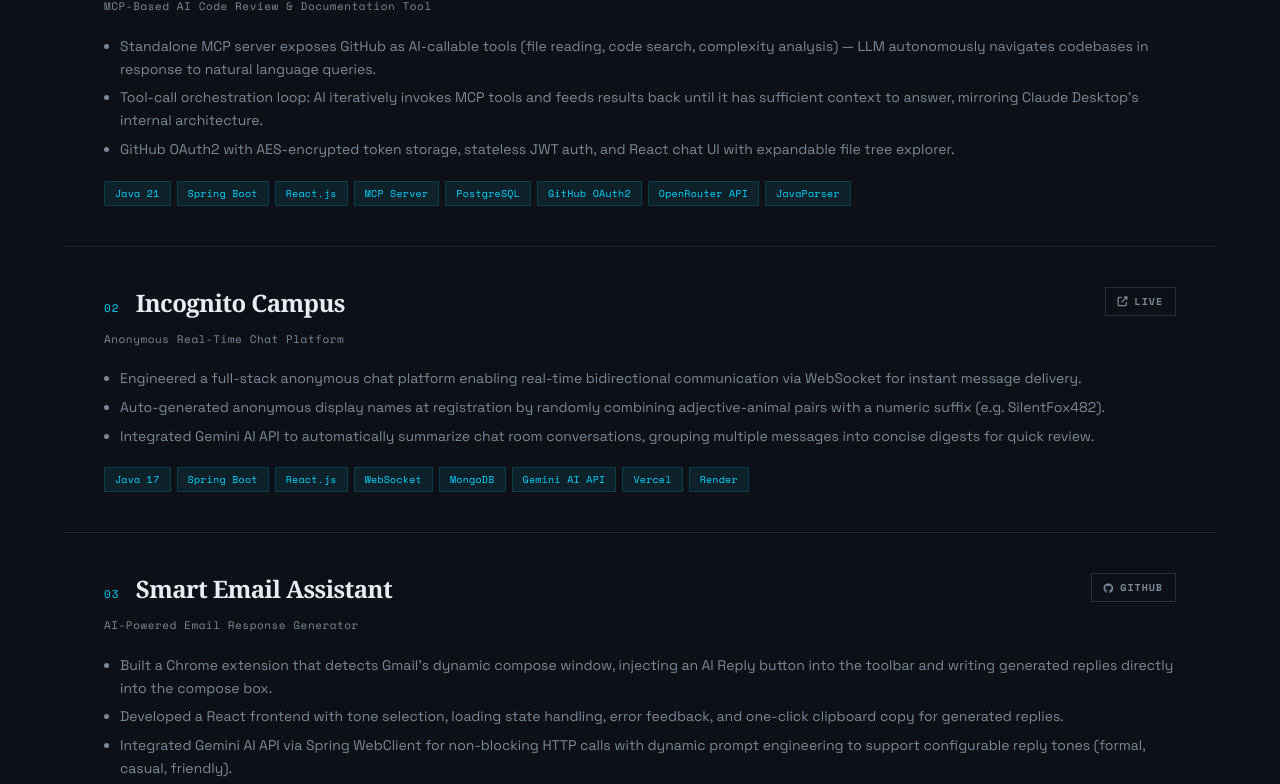
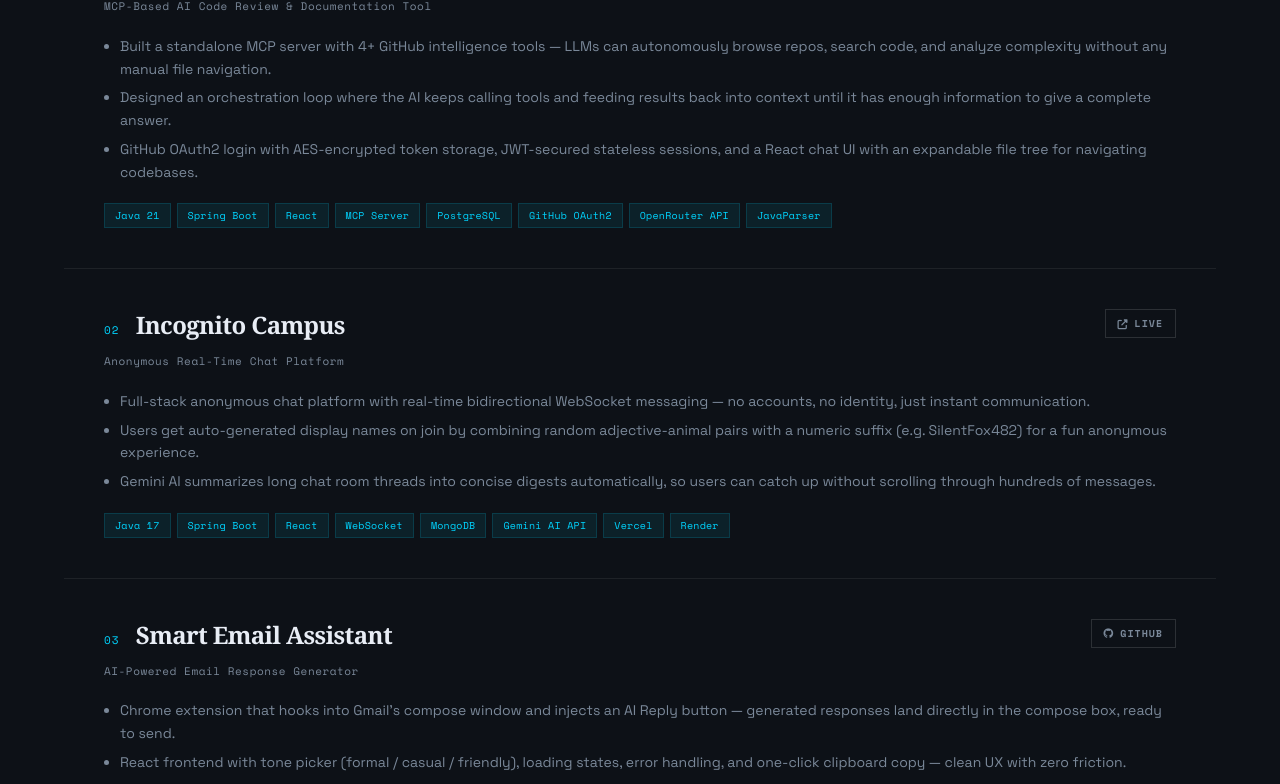
Before and after one commit to Kumargaurav126/My-Portfolio, a React (Vite) app: page / in a window 1280 px wide. Shown: the part 2159-2943 px from the top of the page. Built offline with nearby package versions, Linux system fonts and the light colour scheme; a web font is replaced by a local one.

Commit message:
Project Description Changes

```diff
--- a/src/data/portfolioData.js
+++ b/src/data/portfolioData.js
@@ -50,14 +50,14 @@ export const PROJECTS = [
       },
     ],
     desc: [
-      "Standalone MCP server exposes GitHub as AI-callable tools (file reading, code search, complexity analysis) — LLM autonomously navigates codebases in response to natural language queries.",
-      "Tool-call orchestration loop: AI iteratively invokes MCP tools and feeds results back until it has sufficient context to answer, mirroring Claude Desktop's internal architecture.",
-      "GitHub OAuth2 with AES-encrypted token storage, stateless JWT auth, and React chat UI with expandable file tree explorer.",
+      "Built a standalone MCP server with 4+ GitHub intelligence tools — LLMs can autonomously browse repos, search code, and analyze complexity without any manual file navigation.",
+      "Designed an orchestration loop where the AI keeps calling tools and feeding results back into context until it has enough information to give a complete answer.",
+      "GitHub OAuth2 login with AES-encrypted token storage, JWT-secured stateless sessions, and a React chat UI with an expandable file tree for navigating codebases.",
     ],
     tech: [
       "Java 21",
       "Spring Boot",
-      "React.js",
+      "React",
       "MCP Server",
       "PostgreSQL",
       "GitHub OAuth2",
@@ -77,14 +77,14 @@ export const PROJECTS = [
       },
     ],
     desc: [
-      "Engineered a full-stack anonymous chat platform enabling real-time bidirectional communication via WebSocket for instant message delivery.",
-      "Auto-generated anonymous display names at registration by randomly combining adjective-animal pairs with a numeric suffix (e.g. SilentFox482).",
-      "Integrated Gemini AI API to automatically summarize chat room conversations, grouping multiple messages into concise digests for quick review.",
+      "Full-stack anonymous chat platform with real-time bidirectional WebSocket messaging — no accounts, no identity, just instant communication.",
+      "Users get auto-generated display names on join by combining random adjective-animal pairs with a numeric suffix (e.g. SilentFox482) for a fun anonymous experience.",
+      "Gemini AI summarizes long chat room threads into concise digests automatically, so users can catch up without scrolling through hundreds of messages.",
     ],
     tech: [
       "Java 17",
       "Spring Boot",
-      "React.js",
+      "React",
       "WebSocket",
       "MongoDB",
       "Gemini AI API",
@@ -104,14 +104,14 @@ export const PROJECTS = [
       },
     ],
     desc: [
-      "Built a Chrome extension that detects Gmail's dynamic compose window, injecting an AI Reply button into the toolbar and writing generated replies directly into the compose box.",
-      "Developed a React frontend with tone selection, loading state handling, error feedback, and one-click clipboard copy for generated replies.",
-      "Integrated Gemini AI API via Spring WebClient for non-blocking HTTP calls with dynamic prompt engineering to support configurable reply tones (formal, casual, friendly).",
+      "Chrome extension that hooks into Gmail's compose window and injects an AI Reply button — generated responses land directly in the compose box, ready to send.",
+      "React frontend with tone picker (formal / casual / friendly), loading states, error handling, and one-click clipboard copy — clean UX with zero friction.",
+      "Spring Boot backend calls Gemini AI via non-blocking WebClient with dynamic prompt engineering to match the selected reply tone on every request.",
     ],
     tech: [
       "Java 17",
       "Spring Boot",
-      "React.js",
+      "React",
       "Gemini AI API",
       "Chrome Extension",
     ],
```
